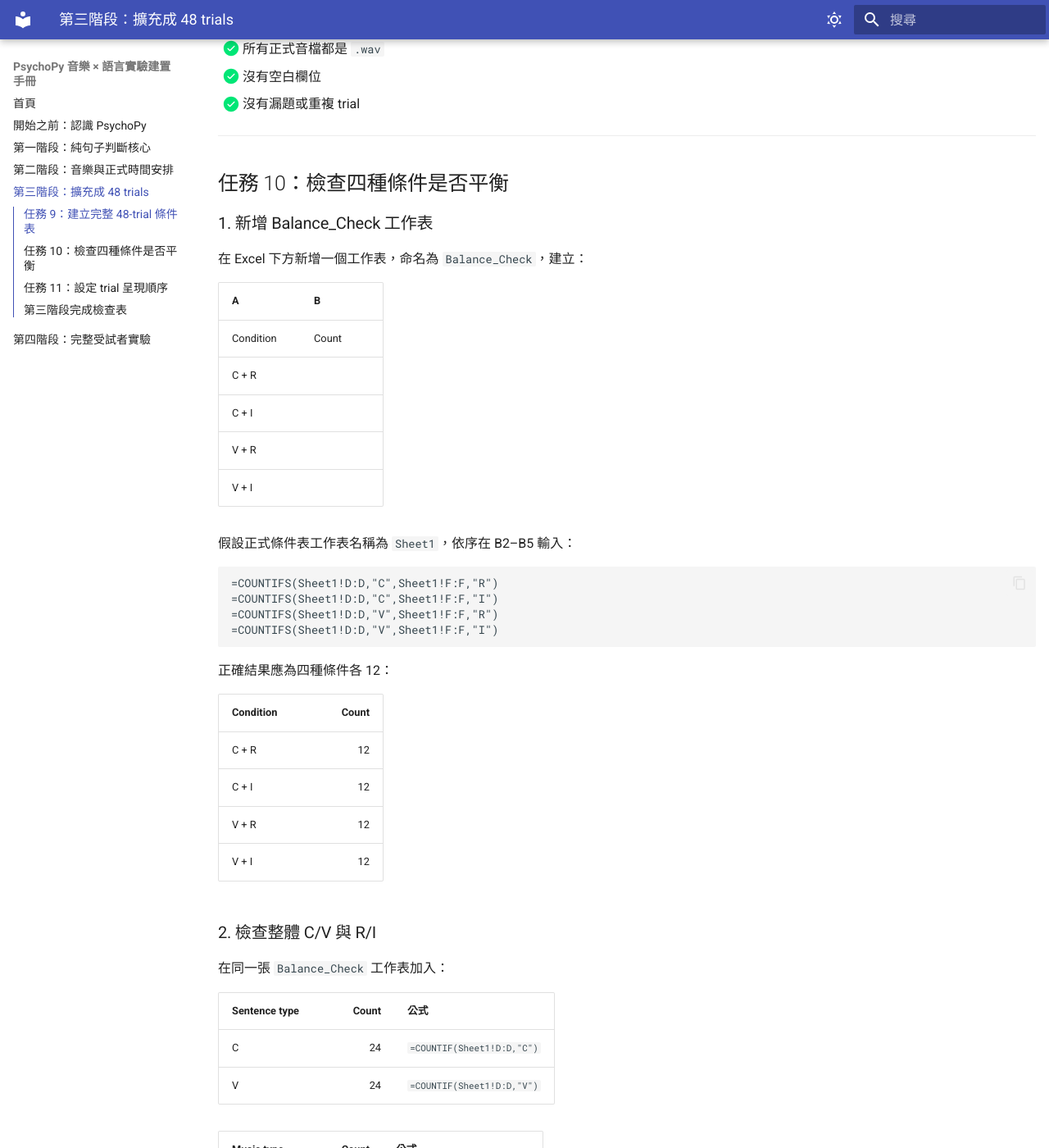
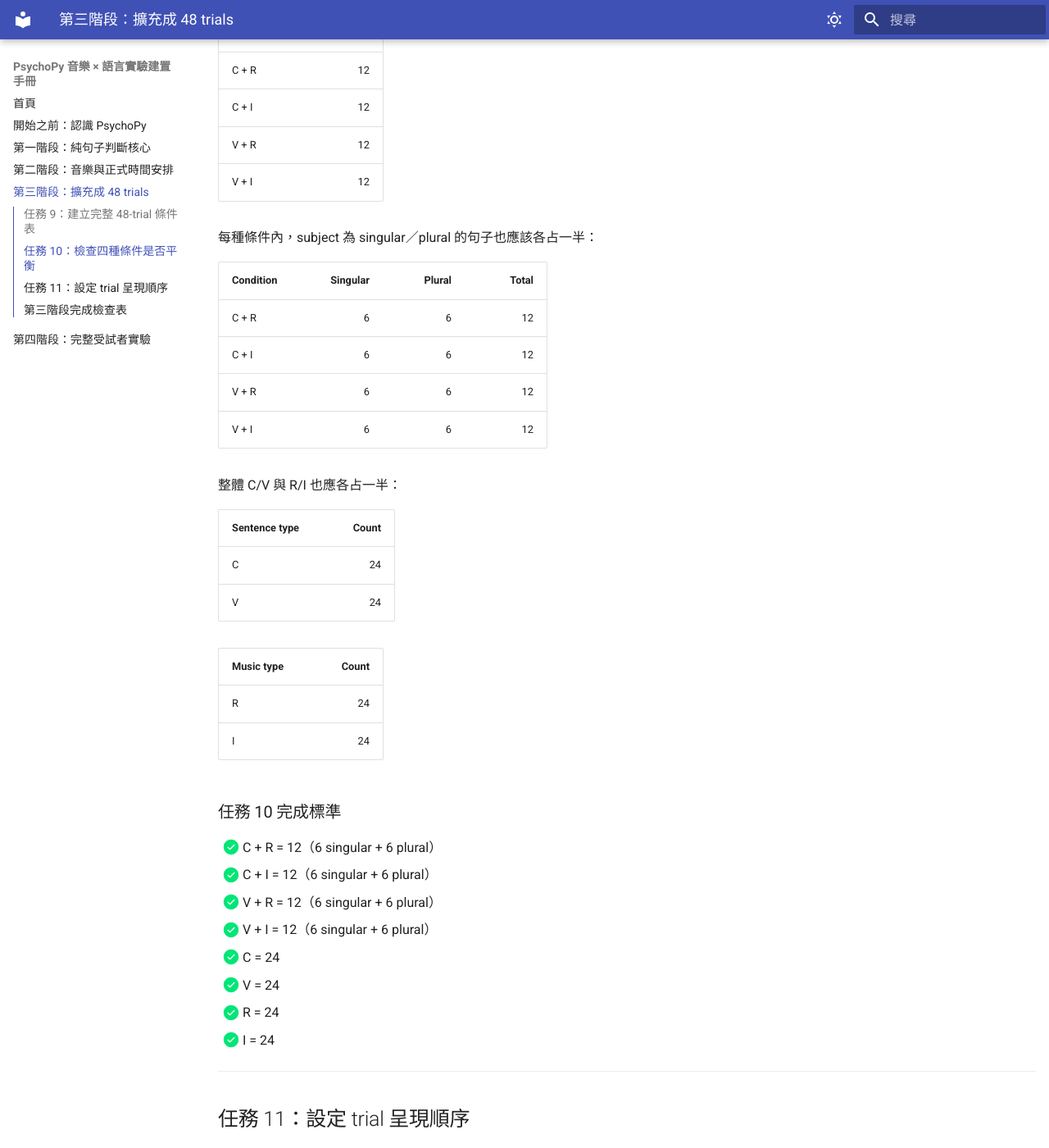
Before and after one commit to weilinglindachen/psychopy-manual, an MkDocs documentation site: the page built from docs/stage3.md, in a window 1280 px wide and 1400 px high, scrolled down 4496 px. Shown: the whole window at 82% size. Built offline with MkDocs 1.6.1 and Material for MkDocs 9.7.7, drawn with Linux system fonts in a browser that asks for light colours; some of the changed lines change nothing that is shown; some of the changed text lies outside the part shown.

Commit message:
第三階段：任務9大表格改回示意表格，任務10簡化Excel操作細節
- 任務9-6(48-trial骨架)、9-8(音樂對應)兩個大表格改回示意表格(只留S01/S02範例+文字說明規則)，不再用scrollable-table完整表格
- 任務10拿掉「新增Balance_Check工作表」「B2-B5輸入」等操作細節與全部COUNTIFS/COUNTIF公式，只保留檢查目標與結果表
- 任務10新增singular/plural細節：每種條件(C+R/C+I/V+R/V+I)各6 singular+6 plural

````diff
--- a/docs/stage3.md
+++ b/docs/stage3.md
@@ -82,9 +82,7 @@
 | C | `sentence_type = C`，`correctAns = j` |
 | V | `sentence_type = V`，`correctAns = f` |
 
-完整 48-trial 骨架如下：
-
-<div class="scrollable-table" markdown>
+示意如下：
 
 | A `trial_id` | B `item_id` | D `sentence_type` | E `correctAns` |
 |---|---|---|---|
@@ -92,52 +90,8 @@
 | S01-V | S01 | V | f |
 | S02-C | S02 | C | j |
 | S02-V | S02 | V | f |
-| S03-C | S03 | C | j |
-| S03-V | S03 | V | f |
-| S04-C | S04 | C | j |
-| S04-V | S04 | V | f |
-| S05-C | S05 | C | j |
-| S05-V | S05 | V | f |
-| S06-C | S06 | C | j |
-| S06-V | S06 | V | f |
-| S07-C | S07 | C | j |
-| S07-V | S07 | V | f |
-| S08-C | S08 | C | j |
-| S08-V | S08 | V | f |
-| S09-C | S09 | C | j |
-| S09-V | S09 | V | f |
-| S10-C | S10 | C | j |
-| S10-V | S10 | V | f |
-| S11-C | S11 | C | j |
-| S11-V | S11 | V | f |
-| S12-C | S12 | C | j |
-| S12-V | S12 | V | f |
-| S13-C | S13 | C | j |
-| S13-V | S13 | V | f |
-| S14-C | S14 | C | j |
-| S14-V | S14 | V | f |
-| S15-C | S15 | C | j |
-| S15-V | S15 | V | f |
-| S16-C | S16 | C | j |
-| S16-V | S16 | V | f |
-| S17-C | S17 | C | j |
-| S17-V | S17 | V | f |
-| S18-C | S18 | C | j |
-| S18-V | S18 | V | f |
-| S19-C | S19 | C | j |
-| S19-V | S19 | V | f |
-| S20-C | S20 | C | j |
-| S20-V | S20 | V | f |
-| S21-C | S21 | C | j |
-| S21-V | S21 | V | f |
-| S22-C | S22 | C | j |
-| S22-V | S22 | V | f |
-| S23-C | S23 | C | j |
-| S23-V | S23 | V | f |
-| S24-C | S24 | C | j |
-| S24-V | S24 | V | f |
 
-</div>
+依此規則建立 `S01-C`／`S01-V` 到 `S24-C`／`S24-V`，共 48 trials。
 
 完成後應有：標題列 + 48 trials = 共 49 列。
 
@@ -164,60 +118,14 @@
 
 依下表填 F `music_type`、G `music_pair`、H `audio_file`：
 
-<div class="scrollable-table" markdown>
-
 | A `trial_id` | D `sentence_type` | F `music_type` | G `music_pair` | H `audio_file` |
 |---|---|---|---|---|
 | S01-C | C | R | M01 | `audio/M01-R.wav` |
 | S01-V | V | I | M01 | `audio/M01-I.wav` |
 | S02-C | C | I | M01 | `audio/M01-I.wav` |
 | S02-V | V | R | M01 | `audio/M01-R.wav` |
-| S03-C | C | R | M02 | `audio/M02-R.wav` |
-| S03-V | V | I | M02 | `audio/M02-I.wav` |
-| S04-C | C | I | M02 | `audio/M02-I.wav` |
-| S04-V | V | R | M02 | `audio/M02-R.wav` |
-| S05-C | C | R | M03 | `audio/M03-R.wav` |
-| S05-V | V | I | M03 | `audio/M03-I.wav` |
-| S06-C | C | I | M03 | `audio/M03-I.wav` |
-| S06-V | V | R | M03 | `audio/M03-R.wav` |
-| S07-C | C | R | M04 | `audio/M04-R.wav` |
-| S07-V | V | I | M04 | `audio/M04-I.wav` |
-| S08-C | C | I | M04 | `audio/M04-I.wav` |
-| S08-V | V | R | M04 | `audio/M04-R.wav` |
-| S09-C | C | R | M05 | `audio/M05-R.wav` |
-| S09-V | V | I | M05 | `audio/M05-I.wav` |
-| S10-C | C | I | M05 | `audio/M05-I.wav` |
-| S10-V | V | R | M05 | `audio/M05-R.wav` |
-| S11-C | C | R | M06 | `audio/M06-R.wav` |
-| S11-V | V | I | M06 | `audio/M06-I.wav` |
-| S12-C | C | I | M06 | `audio/M06-I.wav` |
-| S12-V | V | R | M06 | `audio/M06-R.wav` |
-| S13-C | C | R | M07 | `audio/M07-R.wav` |
-| S13-V | V | I | M07 | `audio/M07-I.wav` |
-| S14-C | C | I | M07 | `audio/M07-I.wav` |
-| S14-V | V | R | M07 | `audio/M07-R.wav` |
-| S15-C | C | R | M08 | `audio/M08-R.wav` |
-| S15-V | V | I | M08 | `audio/M08-I.wav` |
-| S16-C | C | I | M08 | `audio/M08-I.wav` |
-| S16-V | V | R | M08 | `audio/M08-R.wav` |
-| S17-C | C | R | M09 | `audio/M09-R.wav` |
-| S17-V | V | I | M09 | `audio/M09-I.wav` |
-| S18-C | C | I | M09 | `audio/M09-I.wav` |
-| S18-V | V | R | M09 | `audio/M09-R.wav` |
-| S19-C | C | R | M10 | `audio/M10-R.wav` |
-| S19-V | V | I | M10 | `audio/M10-I.wav` |
-| S20-C | C | I | M10 | `audio/M10-I.wav` |
-| S20-V | V | R | M10 | `audio/M10-R.wav` |
-| S21-C | C | R | M11 | `audio/M11-R.wav` |
-| S21-V | V | I | M11 | `audio/M11-I.wav` |
-| S22-C | C | I | M11 | `audio/M11-I.wav` |
-| S22-V | V | R | M11 | `audio/M11-R.wav` |
-| S23-C | C | R | M12 | `audio/M12-R.wav` |
-| S23-V | V | I | M12 | `audio/M12-I.wav` |
-| S24-C | C | I | M12 | `audio/M12-I.wav` |
-| S24-V | V | R | M12 | `audio/M12-R.wav` |
 
-</div>
+依此規則將 S03–S24 對應到 M02–M12（每個 music pair 對應兩個 item，共 4 個 trials）。
 
 !!! info "注意"
     - `P01` 是 practice，不放入正式 48 trials
@@ -245,28 +153,7 @@
 
 ## 任務 10：檢查四種條件是否平衡
 
-### 1. 新增 Balance_Check 工作表
-
-在 Excel 下方新增一個工作表，命名為 `Balance_Check`，建立：
-
-| A | B |
-|---|---|
-| Condition | Count |
-| C + R | |
-| C + I | |
-| V + R | |
-| V + I | |
-
-假設正式條件表工作表名稱為 `Sheet1`，依序在 B2–B5 輸入：
-
-```excel
-=COUNTIFS(Sheet1!D:D,"C",Sheet1!F:F,"R")
-=COUNTIFS(Sheet1!D:D,"C",Sheet1!F:F,"I")
-=COUNTIFS(Sheet1!D:D,"V",Sheet1!F:F,"R")
-=COUNTIFS(Sheet1!D:D,"V",Sheet1!F:F,"I")
-```
-
-正確結果應為四種條件各 12：
+用任何方式確認（例如手動數、或用 Excel 公式），48 個 trials 的四種條件應該平均分布：
 
 | Condition | Count |
 |---|---:|
@@ -275,26 +162,33 @@
 | V + R | 12 |
 | V + I | 12 |
 
-### 2. 檢查整體 C/V 與 R/I
+每種條件內，subject 為 singular／plural 的句子也應該各占一半：
 
-在同一張 `Balance_Check` 工作表加入：
+| Condition | Singular | Plural | Total |
+|---|---:|---:|---:|
+| C + R | 6 | 6 | 12 |
+| C + I | 6 | 6 | 12 |
+| V + R | 6 | 6 | 12 |
+| V + I | 6 | 6 | 12 |
 
-| Sentence type | Count | 公式 |
-|---|---:|---|
-| C | 24 | `=COUNTIF(Sheet1!D:D,"C")` |
-| V | 24 | `=COUNTIF(Sheet1!D:D,"V")` |
+整體 C/V 與 R/I 也應各占一半：
 
-| Music type | Count | 公式 |
-|---|---:|---|
-| R | 24 | `=COUNTIF(Sheet1!F:F,"R")` |
-| I | 24 | `=COUNTIF(Sheet1!F:F,"I")` |
+| Sentence type | Count |
+|---|---:|
+| C | 24 |
+| V | 24 |
+
+| Music type | Count |
+|---|---:|
+| R | 24 |
+| I | 24 |
 
 ### 任務 10 完成標準
 
-- [x] C + R = 12
-- [x] C + I = 12
-- [x] V + R = 12
-- [x] V + I = 12
+- [x] C + R = 12（6 singular + 6 plural）
+- [x] C + I = 12（6 singular + 6 plural）
+- [x] V + R = 12（6 singular + 6 plural）
+- [x] V + I = 12（6 singular + 6 plural）
 - [x] C = 24
 - [x] V = 24
 - [x] R = 24
````
